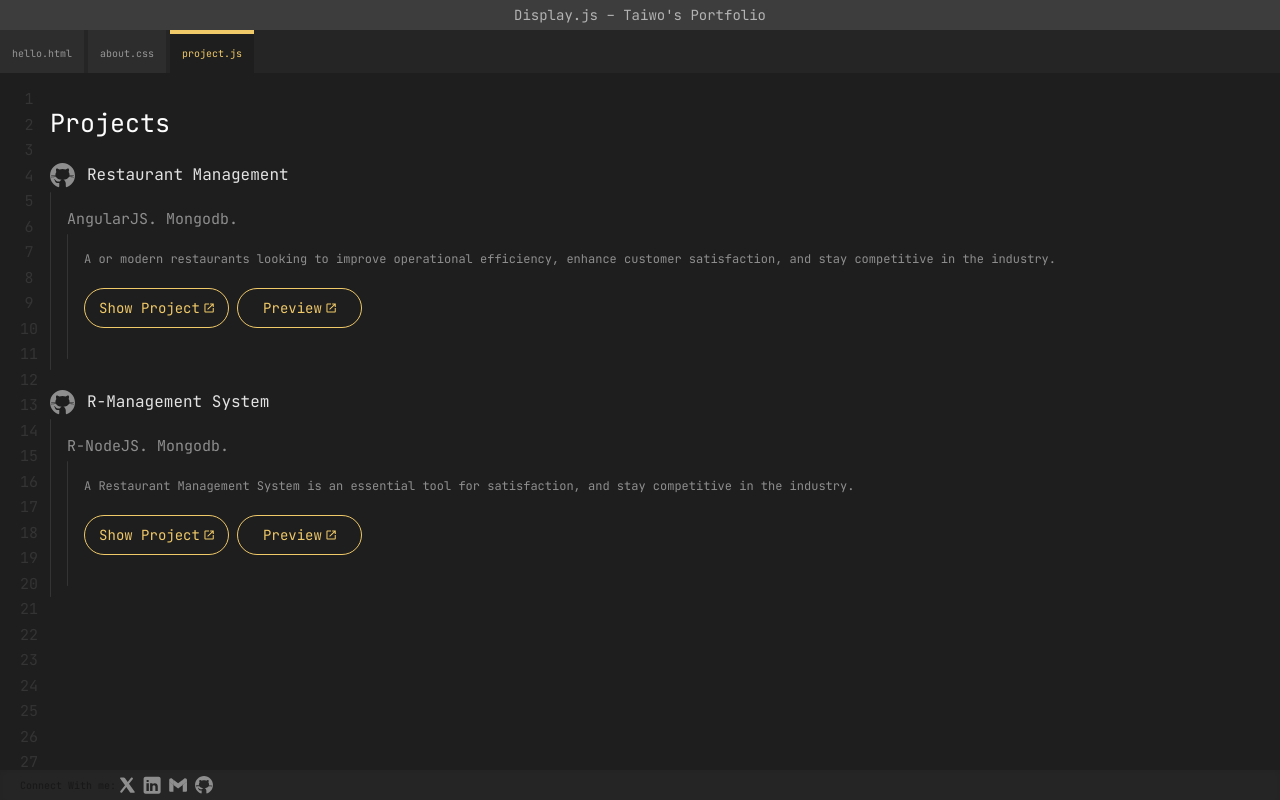
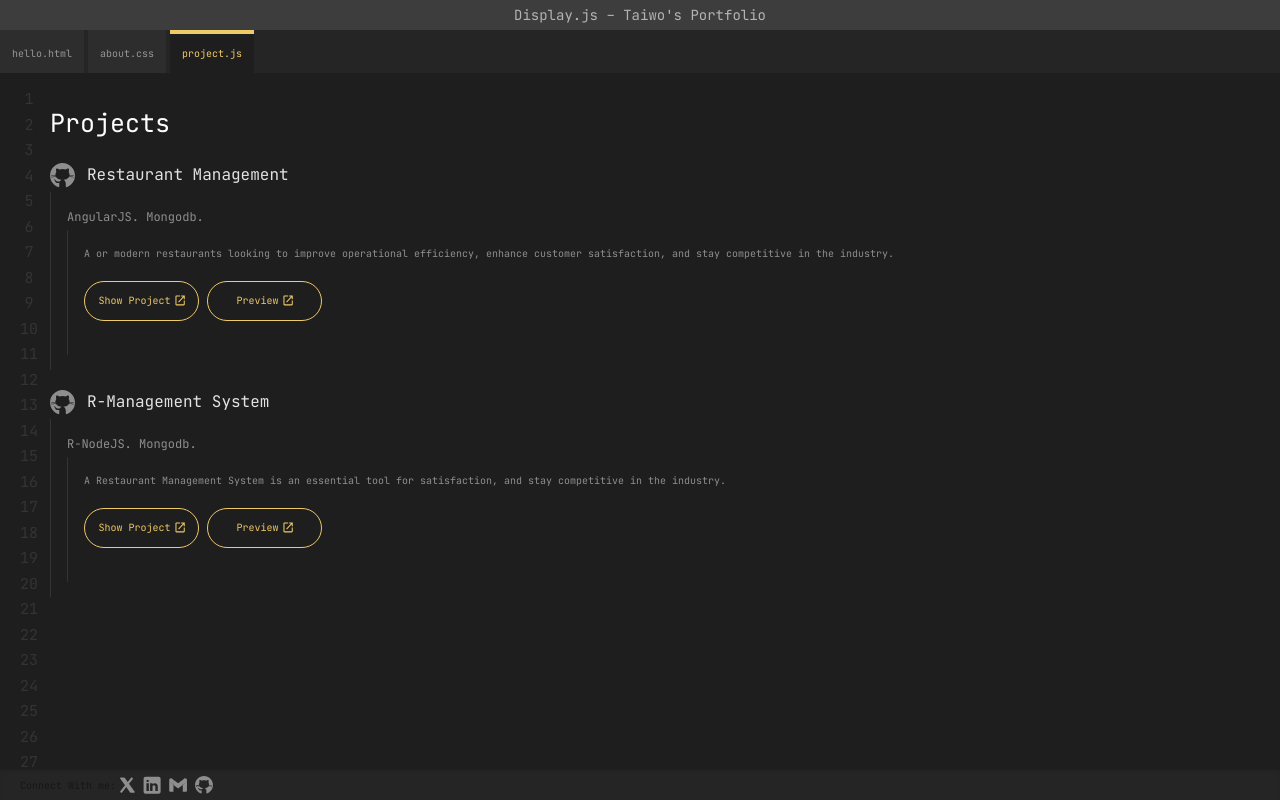
Before and after one commit to taiwoajasa245/portfolio-website, a Next.js app: page / in a window 1280 px wide. Both pictures are taken after a click on the element "project.js". Built offline with nearby package versions, Linux system fonts and the light colour scheme.

Commit message:
initial commit

```diff
--- a/src/components/ProjectsCard.tsx
+++ b/src/components/ProjectsCard.tsx
@@ -30,7 +30,7 @@ export default function ProjectsCard({
             className={`h-[178px] w-[1px] bg-[#343434] mr-4 mt-1 rounded `}
           />
           <div className=" mt-5">
-            <p className="text-[15px] text-[#8E8E8E]">{technologies}</p>
+            <p className="text-[12px] text-[#8E8E8E]">{technologies}</p>
 
             <div className="flex">
               {/* line  */}
@@ -38,7 +38,7 @@ export default function ProjectsCard({
                 className={`h-[125px] w-[1px] bg-[#343434] mr-4 mt-1 rounded `}
               />
 
-              <div className="flex flex-col mt-5  text-[#8E8E8E]  text-[12px]">
+              <div className="flex flex-col mt-5  text-[#8E8E8E]  text-[10px]">
                 <p> {details}</p>
                 <ProjectBtn
                   gitHubUrl="https://github.com/taiwoajasa245"
--- a/src/ui/ProjectsTab/button.tsx
+++ b/src/ui/ProjectsTab/button.tsx
@@ -23,11 +23,11 @@ export default function ProjectBtn({
         href={gitHubUrl}
         target="_blank"
         rel="noopener noreferrer"
-        className="flex justify-center items-center space-x-1 my-5 border w-[145px] h-[40px] cursor-pointer border-[#F0C969] bg-transparent text-[#F0C969] py-2 text-center rounded-3xl hover:bg-[#F0C969] hover:text-black transition-all duration-75"
+        className="flex justify-center items-center space-x-1 my-5 border w-[115px] h-[40px] cursor-pointer border-[#F0C969] bg-transparent text-[#F0C969] py-2 text-center rounded-3xl hover:bg-[#F0C969] hover:text-black transition-all duration-75"
         onMouseEnter={() => setGitHubIconSrc("/link2-icon.svg")}
         onMouseLeave={() => setGitHubIconSrc("/link-icon.svg")}
       >
-        <span className="text-[14px]">Show Project</span>
+        <span className="text-[10px]">Show Project</span>
         <Image
           src={gitHubIconSrc}
           alt="GitHub icon"
@@ -43,11 +43,11 @@ export default function ProjectBtn({
         href={previewProjectUrl}
         target="_blank"
         rel="noopener noreferrer"
-        className="flex justify-center items-center space-x-1 my-5 border w-[125px] h-[40px] cursor-pointer border-[#F0C969] bg-transparent text-[#F0C969] py-2 text-center rounded-3xl hover:bg-[#F0C969] hover:text-black transition-all duration-300"
+        className="flex justify-center items-center space-x-1 my-5 border w-[115px] h-[40px] cursor-pointer border-[#F0C969] bg-transparent text-[#F0C969] py-2 text-center rounded-3xl hover:bg-[#F0C969] hover:text-black transition-all duration-300"
         onMouseEnter={() => setPreviewIconSrc("/link2-icon.svg")}
         onMouseLeave={() => setPreviewIconSrc("/link-icon.svg")}
       >
-        <span className="text-[14px] text-center">Preview</span>
+        <span className="text-[10px] text-center">Preview</span>
         <Image
           src={previewIconSrc}
           alt="Link icon"
```
